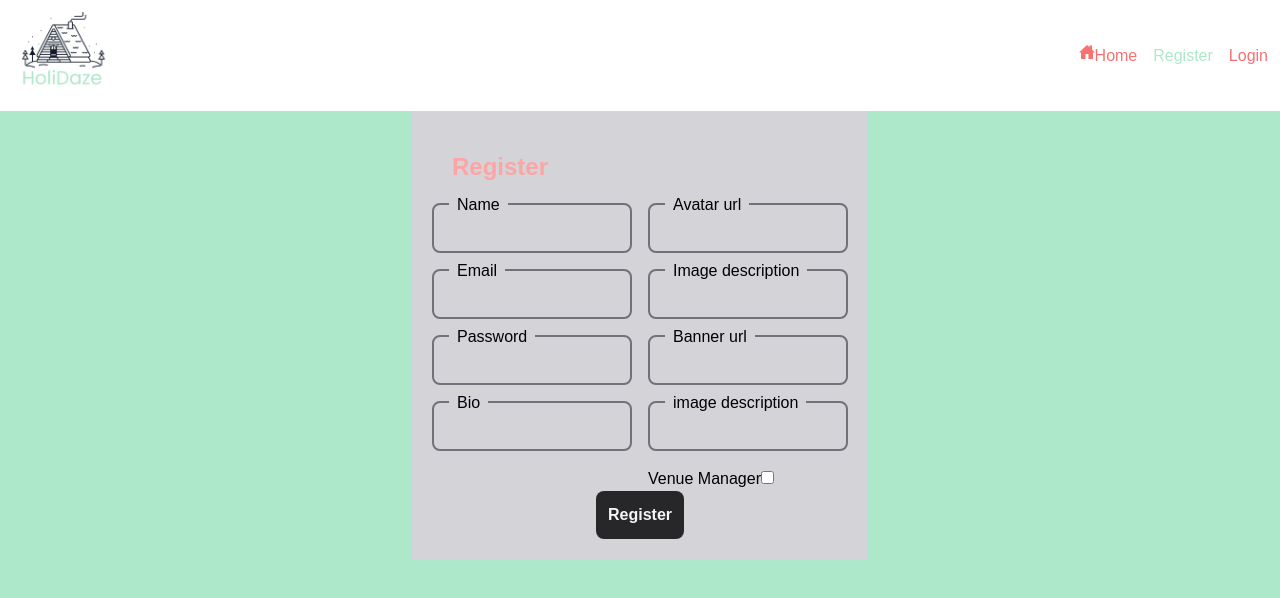
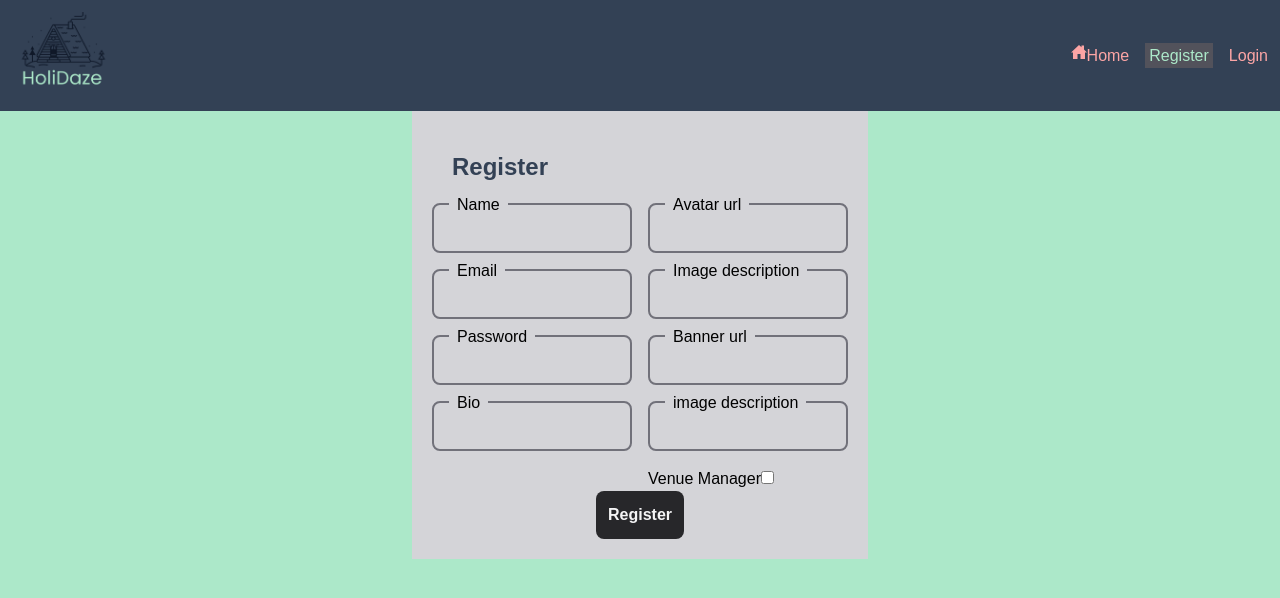
Before and after one commit to Jarle302/holidaze, a Next.js app: page /auth/register in a window 1280 px wide. Shown: the top 598 px of the page. Built offline with nearby package versions, Linux system fonts and the light colour scheme; a web font is replaced by a local one.

Commit message:
change colors to comply to contrast

```diff
--- a/app/page.tsx
+++ b/app/page.tsx
@@ -4,7 +4,7 @@ import { VenueCard } from "./ui/components/VenueCard";
 export default function Venues() {
   return (
     <main className="flex flex-wrap gap-4 justify-center sm:justify-start">
-      <h1 className="text-red-300 text-[50px] md:text-[100px] font-bold w-full">
+      <h1 className="text-slate-600   text-[50px] md:text-[100px] font-bold w-full">
         Venues
       </h1>
       <Search RenderComponent={VenueCard} />
--- a/app/profile/SingleProfilePage/ProfileInfo/index.tsx
+++ b/app/profile/SingleProfilePage/ProfileInfo/index.tsx
@@ -17,10 +17,10 @@ export const ProfileInfo = (props: Profile & { rating: number }) => {
   }
 
   console.log({ props });
-  const fallBackBannerAltText = !props.banner.url
+  const fallBackBannerAltText = !props?.banner?.url
     ? "blue sky with clouds"
     : "banner picture with no alt text supplied";
-  const fallBackAvatarAltText = !props.avatar.url
+  const fallBackAvatarAltText = !props?.avatar?.url
     ? "Placeholder avatar image"
     : "Avatar Picture with no alt text supplied";
   return (
--- a/app/profile/SingleProfilePage/index.tsx
+++ b/app/profile/SingleProfilePage/index.tsx
@@ -71,7 +71,7 @@ export default function SingleProfilePage({ id }: { id: string }) {
   }, []);
   useEffect(() => {
     let user;
-    if (tempUser !== undefined && profile.name) {
+    if (tempUser !== undefined && profile?.name) {
       user = tempUser;
 
       user?.userInfo.name === profile.name && setIsOwnProfile(true);
@@ -141,7 +141,7 @@ export default function SingleProfilePage({ id }: { id: string }) {
         </p>
       </section>
 
-      {profile.venueManager && (
+      {profile?.venueManager && (
         <section className="flex flex-wrap gap-4 w-full ">
           <h2 className="text-2xl font-bold text-red-300 w-full bg-zinc-1">
             {isOwnProfile ? "Your venues" : "Venues"}
--- a/app/ui/components/Header/index.tsx
+++ b/app/ui/components/Header/index.tsx
@@ -5,7 +5,7 @@ import { NavProfileInfo } from "../NavProfileInfo";
 
 export const Header: FC = () => {
   return (
-    <header className="p-3 text-red-400 bg-white flex justify-between items-center w-full">
+    <header className="p-3 text-red-300 bg-slate-700 flex justify-between items-center w-full">
       <Link href="/">
         <Image
           className="w-[100px]"
--- a/app/ui/components/LoginFormNew/index.tsx
+++ b/app/ui/components/LoginFormNew/index.tsx
@@ -32,8 +32,8 @@ export const LoginForm = () => {
   return (
     <form
       action={formAction}
-      className="w-[280px] sm:w-[400px] h-[220px] flex gap-4 justify-end  flex-col text-white  bg-transparent lg:border-r-4 border-red-300">
-      <h1 className="text-2xl text-red-300 font-bold ">Login</h1>
+      className="w-[280px] sm:w-[400px] h-[220px] flex gap-4 justify-end  flex-col text-slate-700  bg-transparent">
+      <h1 className="text-2xl text-slate-700 font-bold ">Login</h1>
       <AuthInput label="Email" name="email" />
       <ValidatedErrorMsg errorArray={state as ZodIssue[]} inputName="email" />
       <AuthInput label="Password" name="password" type="password" />
--- a/app/ui/components/NavProfileInfo/index.tsx
+++ b/app/ui/components/NavProfileInfo/index.tsx
@@ -16,7 +16,9 @@ export const NavProfileInfo = () => {
     <nav>
       <ul className="flex gap-4">
         <li>
-          <Link className={path === `/` ? "text--green flex" : "flex"} href="/">
+          <Link
+            className={path === `/` ? "text--green bg-zinc-600 rounded-lg p-1 flex" : "flex"}
+            href="/">
             <IoHomeSharp />
             Home
           </Link>
@@ -25,14 +27,18 @@ export const NavProfileInfo = () => {
           <>
             <li>
               <Link
-                className={path === "/auth/register" ? "text--green" : ""}
+                className={
+                  path === "/auth/register" ? "text--green bg-zinc-600 p-1" : ""
+                }
                 href="/auth/register">
                 Register
               </Link>
             </li>
             <li>
               <Link
-                className={path === "/auth/login" ? "text--green" : ""}
+                className={
+                  path === "/auth/login" ? "text--green bg-zinc-600" : ""
+                }
                 href="/auth/login">
                 Login
               </Link>
@@ -44,7 +50,7 @@ export const NavProfileInfo = () => {
               <Link
                 className={
                   path === `/profile/${user?.userInfo?.name}`
-                    ? "text--green flex"
+                    ? "text--green bg-zinc-600 rounded-lg p-1 flex"
                     : "flex text-red-300 font-bold"
                 }
                 href={`/profile/${user?.userInfo?.name}`}>
--- a/app/ui/components/PleaseLogin/index.tsx
+++ b/app/ui/components/PleaseLogin/index.tsx
@@ -20,13 +20,13 @@ export const PleaseLogin = ({ message }: { message: string }) => {
           <div className=" p-3 flex flex-col justify-evenly  backdrop-blur-xl font-bold text-zinc-800">
             <p>{message}</p>
             <Link
-              className="text-xl font-bold text-red-300"
+              className="text-xl font-bold text-slate-700"
               href={"/auth/login"}>
               Login
             </Link>
             <span>OR</span>
             <Link
-              className="text-xl font-bold text-zinc-800"
+              className="text-xl font-bold text-slate-700"
               href={"/auth/register"}>
               Register
             </Link>
--- a/app/ui/components/RegisterFormNew/index.tsx
+++ b/app/ui/components/RegisterFormNew/index.tsx
@@ -10,7 +10,7 @@ export const RegisterForm = () => {
   const [state, formAction] = useFormState(registerAction, null);
   return (
     <div className="bg-zinc-300  w-full items-center justify-center p-5">
-      <h1 className="text-red-300 m-5 font-bold text-2xl">Register</h1>
+      <h1 className="text-slate-700 m-5 font-bold text-2xl">Register</h1>
       <form action={formAction} className="flex flex-col items-center">
         <div className="flex flex-wrap gap-4">
           <div className="flex flex-col gap-4">
--- a/app/ui/components/ValidatedErrorMsg/index.tsx
+++ b/app/ui/components/ValidatedErrorMsg/index.tsx
@@ -15,7 +15,9 @@ export const ValidatedErrorMsg = ({
   return (
     <>
       {errorMsg && (
-        <p className="text-rose-600 font-bold bg-zinc-100">{errorMsg}</p>
+        <p className="text-red-300 p-1 rounded-md font-bold bg-slate-700">
+          {errorMsg}
+        </p>
       )}
     </>
   );
--- a/app/venues/singleVenue/[id]/components/VenueDetails/index.tsx
+++ b/app/venues/singleVenue/[id]/components/VenueDetails/index.tsx
@@ -2,6 +2,7 @@ import { Venue, Booking, Owner } from "@/app/ui/constants/types";
 import boolToYesNo from "@/app/ui/utils/boolToYesNo";
 import Link from "next/link";
 import { CustomLi } from "./CustomLi";
+import { PleaseLogin } from "@/app/ui/components/PleaseLogin";
 export const VenueDetails = ({
   venue,
 }: {
@@ -35,8 +36,10 @@ export const VenueDetails = ({
       </CustomLi>
       <Link
         href={`/profile/${venue.owner.name}`}
-        className="flex justify-between px-2">
-        Host <span className="text-red-300 font-bold">{venue.owner.name}</span>
+        className="flex justify-between px-2 relative">
+        Host{" "}
+        <span className="text-slate-700 font-bold">{venue.owner.name}</span>
+        <PleaseLogin message="Log in to view managers profile" />
       </Link>
     </ul>
   );
--- a/app/venues/singleVenue/[id]/page.tsx
+++ b/app/venues/singleVenue/[id]/page.tsx
@@ -17,7 +17,7 @@ export default async function Page({ params }: { params: { id: string } }) {
 
   return (
     <main className="bg-zinc-200 md:p-[40px] p-[20px] flex flex-wrap gap-5">
-      <h1 className="text-[50px]  w-full text-red-300 font-bold">{name}</h1>
+      <h1 className="text-[50px]  w-full text-slate-700 font-bold">{name}</h1>
       <div className="flex flex-col max-w-[500px] gap-5">
         <div className="p-3 bg-white sm:w-[500px] sm:h-[500px] h-[320px] w-[280px] ">
           <Carousel fitToContainer={true} media={media} />
```
